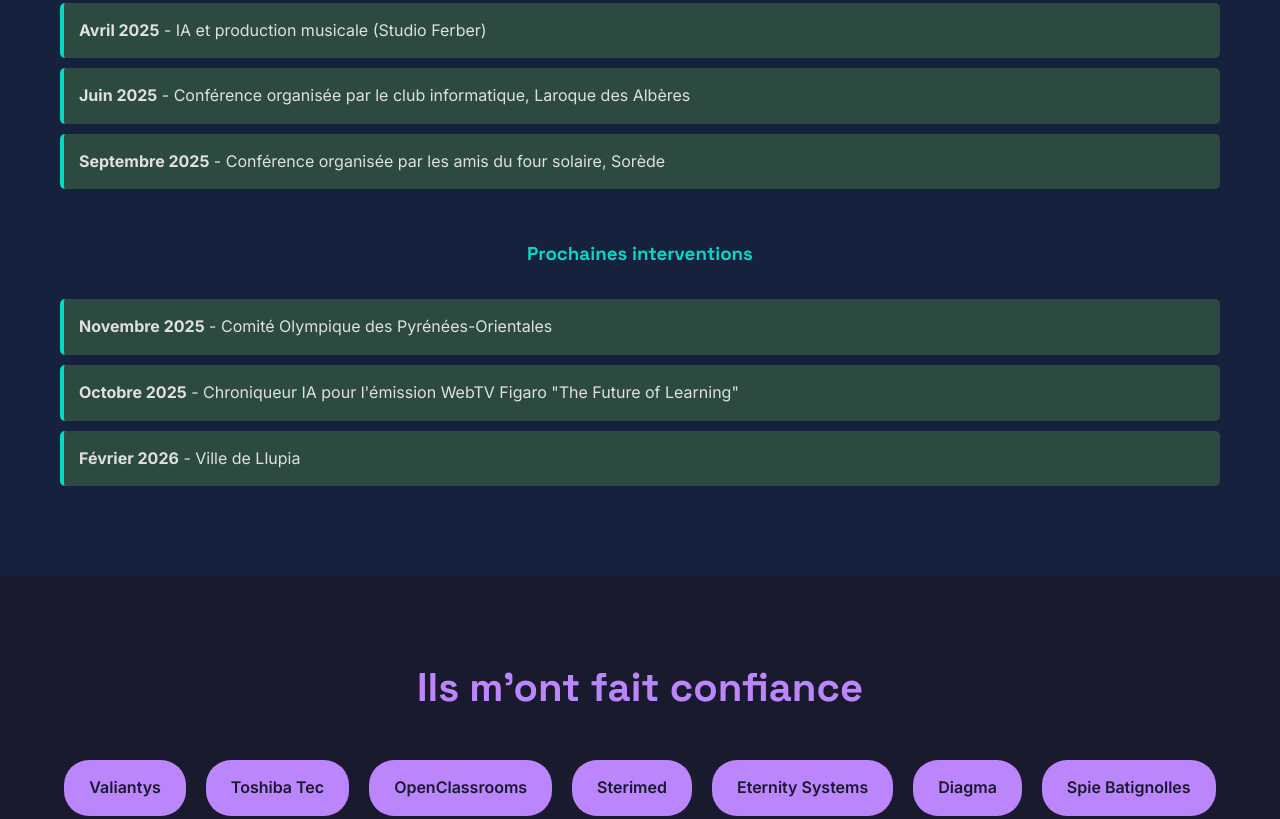
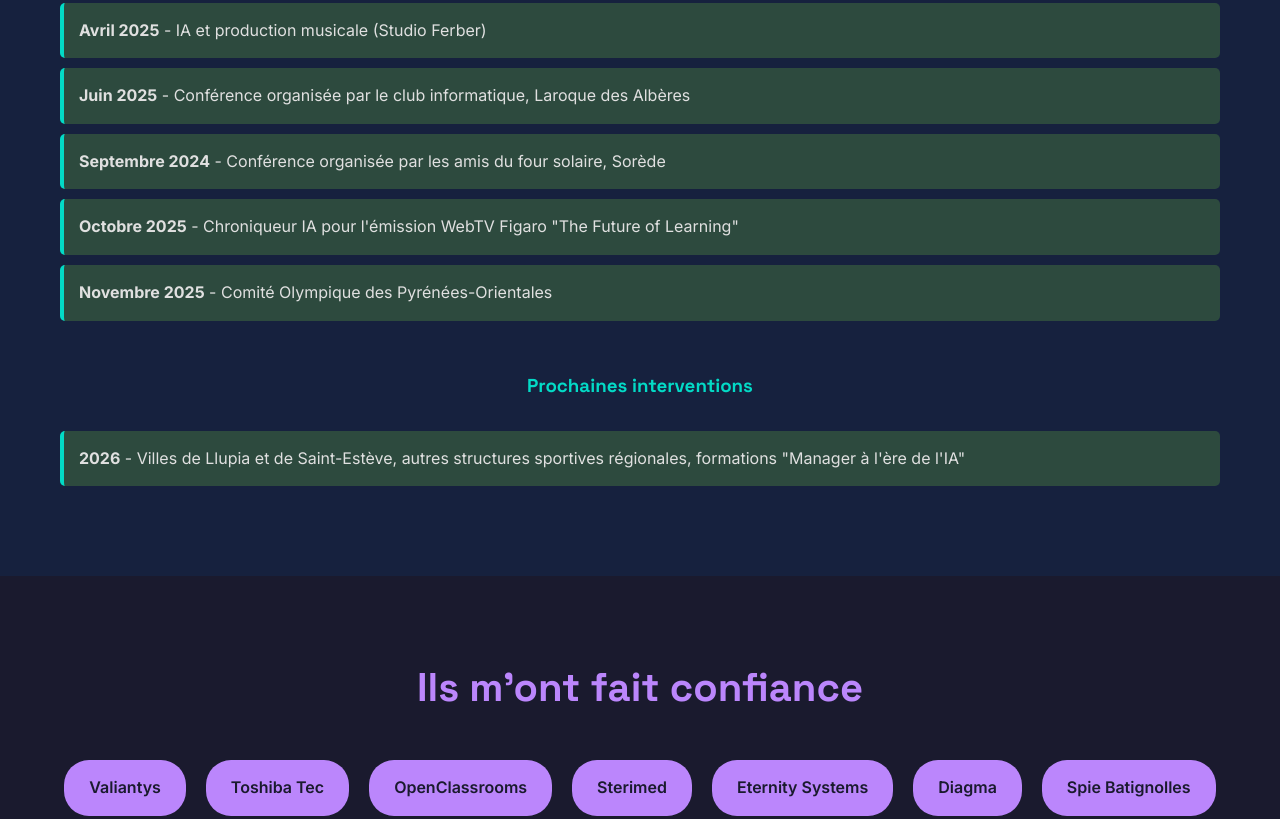
Before and after one commit to PhilDelanghe/conferences, a plain HTML site: page index.html in a window 1280 px wide. Shown: the part 7407-8226 px from the top of the page. Drawn offline with Linux system fonts and the light colour scheme.

Commit message:
Update 2026 events, add Substack link, and fix Sorède conference date
- Replace "Février 2026 - Ville de Llupia" with more general "2026" entry including cities of Llupia and Saint-Estève, regional sports organizations, and "Manager à l'ère de l'IA" training sessions
- Add Substack link (https://substack.com/@philippedelanghe) in contact section
- Correct Sorède conference date from September 2025 to September 2024 (both in conference card and recent talks list)
- Reorder recent talks chronologically

🤖 Generated with [Claude Code](https://claude.com/claude-code)

Co-Authored-By: Claude <noreply@anthropic.com>

```diff
--- a/index.html
+++ b/index.html
@@ -513,7 +513,7 @@
                         <img src="assets/affiche_sorede.jpg" alt="Affiche Conférence Sorède">
                     </a>
                     <h4 class="multilang" data-fr="Conférence Sorède" data-en="Sorède Conference">Conférence Sorède</h4>
-                    <p class="multilang" data-fr="Intervention récente (septembre 2025) - synthèse de l'état de l'art IA." data-en="Recent intervention (September 2024) - AI state of the art synthesis.">Intervention récente (septembre 2024) - synthèse de l'état de l'art IA.</p>
+                    <p class="multilang" data-fr="Intervention récente (septembre 2024) - synthèse de l'état de l'art IA." data-en="Recent intervention (September 2024) - AI state of the art synthesis.">Intervention récente (septembre 2024) - synthèse de l'état de l'art IA.</p>
                     <a href="https://gamma.app/docs/Conference-IA-Sorede-2309-lb44kvpnawxq9cx?mode=doc" target="_blank" class="multilang" data-fr="Voir la présentation" data-en="View presentation">Voir la présentation</a>
                     <a href="assets/affiche_sorede.jpg" target="_blank" class="multilang" data-fr="Voir l'affiche" data-en="View poster">Voir l'affiche</a>
                 </div>
@@ -539,19 +539,19 @@
                 <div class="upcoming multilang" data-fr="<strong>Juin 2025</strong> - Conférence organisée par le club informatique, Laroque des Albères" data-en="<strong>June 2025</strong> - Conference organized by computer club, Laroque des Albères">
                     <strong>Juin 2025</strong> - Conférence organisée par le club informatique, Laroque des Albères
                 </div>
-                <div class="upcoming multilang" data-fr="<strong>Septembre 2025</strong> - Conférence organisée par les amis du four solaire, Sorède" data-en="<strong>September 2025</strong> - Conference organized by solar oven friends, Sorède">
-                    <strong>Septembre 2025</strong> - Conférence organisée par les amis du four solaire, Sorède
+                <div class="upcoming multilang" data-fr="<strong>Septembre 2024</strong> - Conférence organisée par les amis du four solaire, Sorède" data-en="<strong>September 2024</strong> - Conference organized by solar oven friends, Sorède">
+                    <strong>Septembre 2024</strong> - Conférence organisée par les amis du four solaire, Sorède
+                </div>
+                <div class="upcoming multilang" data-fr="<strong>Octobre 2025</strong> - Chroniqueur IA pour l'émission WebTV Figaro &quot;The Future of Learning&quot;" data-en="<strong>October 2025</strong> - AI columnist for Figaro WebTV show &quot;The Future of Learning&quot;">
+                    <strong>Octobre 2025</strong> - Chroniqueur IA pour l'émission WebTV Figaro "The Future of Learning"
+                </div>
+                <div class="upcoming multilang" data-fr="<strong>Novembre 2025</strong> - Comité Olympique des Pyrénées-Orientales" data-en="<strong>November 2025</strong> - Olympic Committee of Pyrénées-Orientales">
+                    <strong>Novembre 2025</strong> - Comité Olympique des Pyrénées-Orientales
                 </div>
 
                 <h3 class="multilang" style="text-align: center; color: #03dac6; margin: 50px 0 30px;" data-fr="Prochaines interventions" data-en="Upcoming Talks">Prochaines interventions</h3>
-                <div class="upcoming multilang" data-fr="<strong>Novembre 2025</strong> - Comité Olympique des Pyrénées-Orientales" data-en="<strong>November 2025</strong> - Olympic Committee of Pyrénées-Orientales">
-                    <strong>Novembre 2025</strong> - Comité Olympique des Pyrénées-Orientales
-                </div>
-                <div class="upcoming multilang" data-fr='<strong>Octobre 2025</strong> - Chroniqueur IA pour l&#39;émission WebTV Figaro "The Future of Learning"' data-en='<strong>October 2025</strong> - AI columnist for Figaro WebTV show "The Future of Learning"'>
-                    <strong>Octobre 2025</strong> - Chroniqueur IA pour l'émission WebTV Figaro "The Future of Learning"
-                </div>
-                <div class="upcoming multilang" data-fr="<strong>Février 2026</strong> - Ville de Llupia" data-en="<strong>February 2026</strong> - City of Llupia">
-                    <strong>Février 2026</strong> - Ville de Llupia
+                <div class="upcoming multilang" data-fr="<strong>2026</strong> - Villes de Llupia et de Saint-Estève, autres structures sportives régionales, formations &quot;Manager à l'ère de l'IA&quot;" data-en="<strong>2026</strong> - Cities of Llupia and Saint-Estève, other regional sports organizations, &quot;Managing in the AI Era&quot; training sessions">
+                    <strong>2026</strong> - Villes de Llupia et de Saint-Estève, autres structures sportives régionales, formations "Manager à l'ère de l'IA"
                 </div>
             </div>
         </div>
@@ -584,6 +584,7 @@
                 <a href="mailto:Phil.delanghe@gmail.com">📧 Phil.delanghe@gmail.com</a>
                 <a href="tel:+33672721694">📱 06 72 72 16 94</a>
                 <a href="https://www.linkedin.com/in/philippedelanghe/" target="_blank">💼 LinkedIn</a>
+                <a href="https://substack.com/@philippedelanghe" target="_blank">📝 Substack</a>
 
                 <div style="margin-top: 40px;">
                     <a href="mailto:Phil.delanghe@gmail.com" class="cta-button multilang" data-fr="Réserver une conférence" data-en="Book a conference">Réserver une conférence</a>
```
